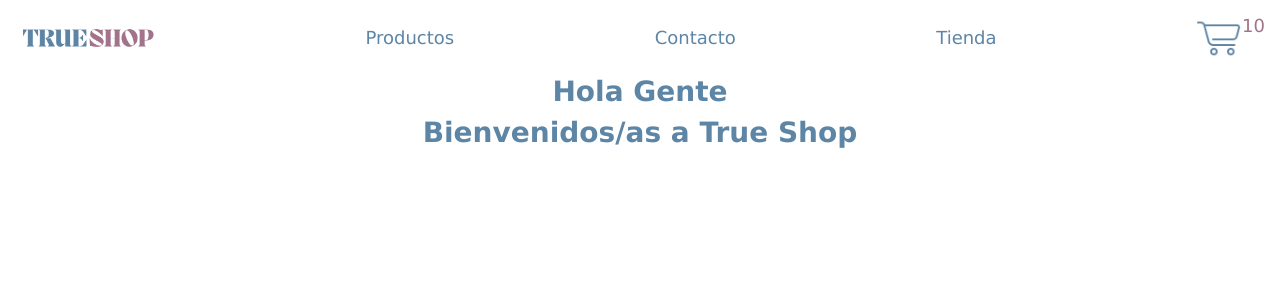
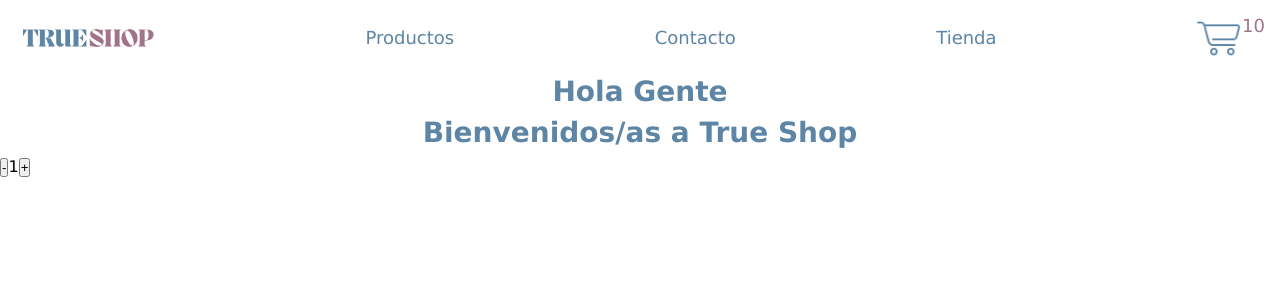
Before and after one commit to Lautaro-Zarate/Gym-shop-Zarate, a React (Vite) app: page / in a window 1280 px wide. Shown: the top 300 px of the page. Built offline with nearby package versions, Linux system fonts and the light colour scheme.

Commit message:
Agregando contador

```diff
--- a/src/App.jsx
+++ b/src/App.jsx
@@ -1,12 +1,14 @@
 import './App.css'
 import NavBar from './components/Navbar'
 import ItemListContainer from './components/ItemListContainer'
+import ItemCount from './components/ItemCount'
 function App() {
   return (
     <div>
       <NavBar/>
       <ItemListContainer greeting="Hola Gente"/>
       <ItemListContainer greeting="Bienvenidos/as a True Shop"/>
+      <ItemCount/>
     </div>
   )
 }
--- /dev/null
+++ b/src/components/ItemCount.jsx
@@ -0,0 +1,23 @@
+import React, {useState} from "react";
+
+const ItemCount = () =>{
+    const [count, setCount] = useState(1);
+    const Sumar = () =>{
+        if(count < 10){
+            setCount(count + 1)
+        }
+    }
+    const Restar = () =>{
+        if(count > 0){
+            setCount(count - 1)
+        }
+    }
+    return(
+        <div>
+            <button onClick={Restar}>-</button>
+            <spam>{count}</spam>
+            <button onClick={Sumar}>+</button>
+        </div>
+    )
+}
+export default ItemCount;
```
